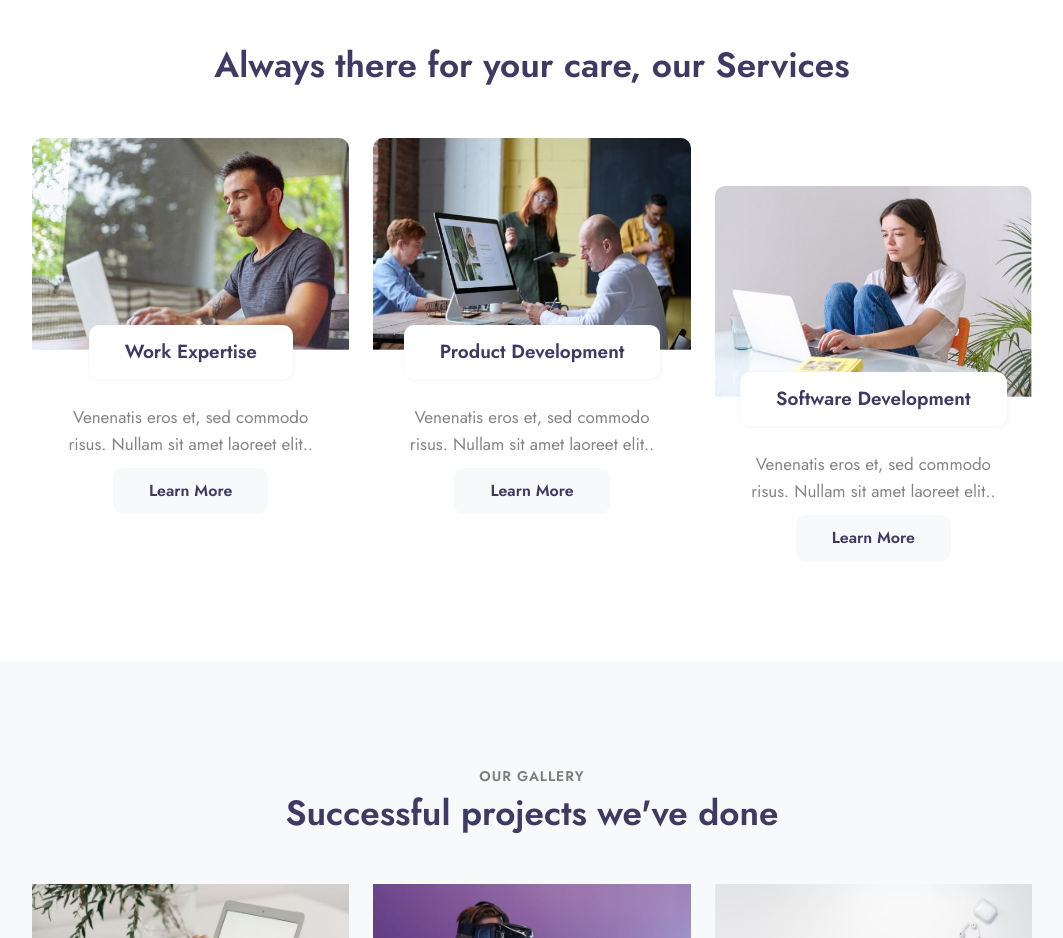
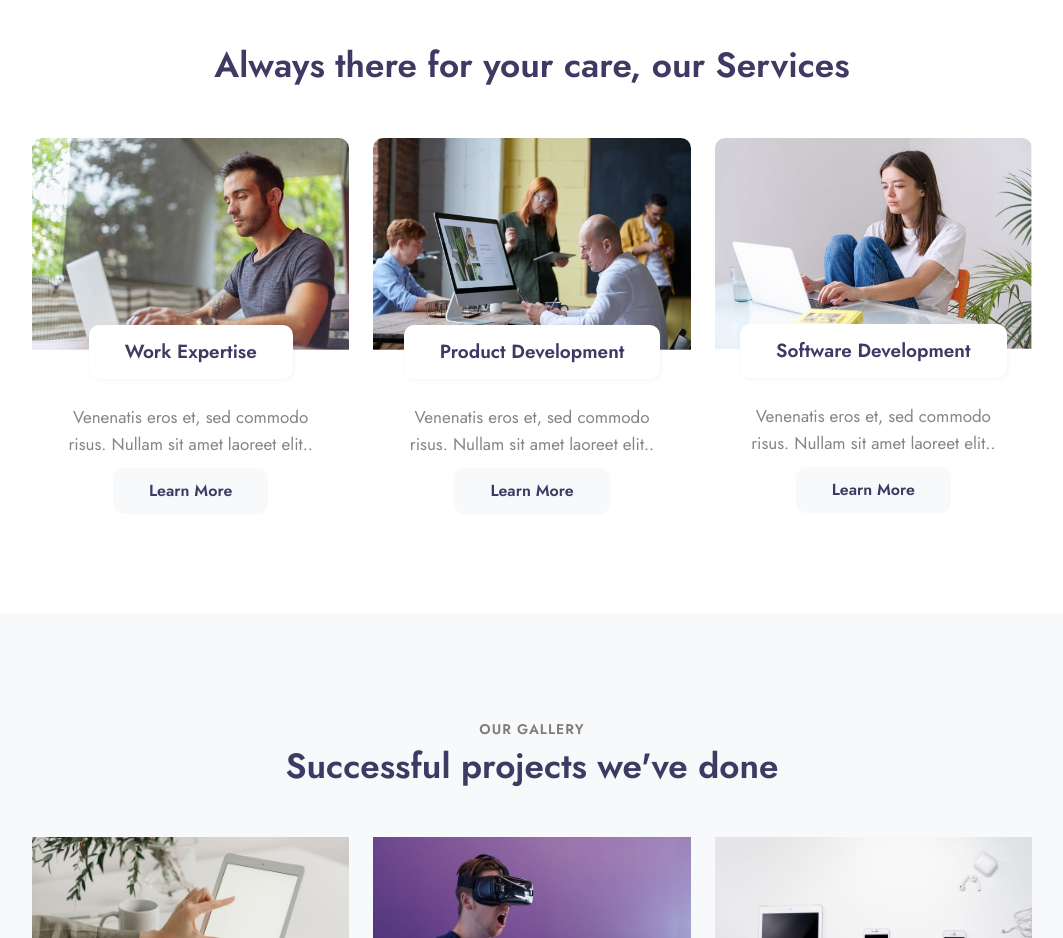
Before and after one commit to Cong-Tien/Capstone, a plain HTML site: page index.html in a window 1280 px wide. Shown: the part 2200-3138 px from the top of the page, without its empty margins (108-1171 px from the left). Drawn offline with nearby package versions, Linux system fonts and the light colour scheme.

Commit message:
promiseLast

```diff
--- a/index.html
+++ b/index.html
@@ -351,7 +351,7 @@
             </p>
             <button class="btn btn-light">Learn More</button>
           </div>
-          <div class="col-lg-4 col-md-6 mt-md-5 content">
+          <div class="col-lg-4 col-md-6 content">
             <a href="">
               <img src="./images/s3.jpg" class="img-fluid" alt=""
             /></a>
```
